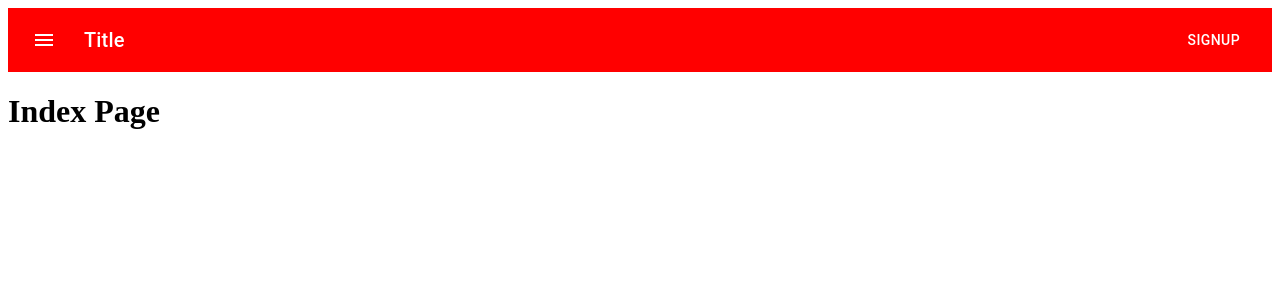
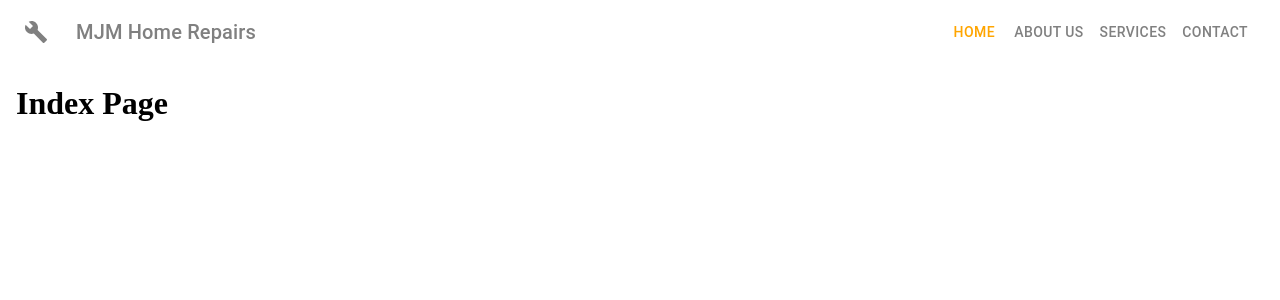
Before and after one commit to JeronimoMendes/Dad-sWebsite, a React (Create React App) app: page / in a window 1280 px wide. Shown: the top 300 px of the page. Built offline with nearby package versions, Linux system fonts and the light colour scheme.

Commit message:
Add basic navbar

```diff
--- a/public/index.html
+++ b/public/index.html
@@ -3,7 +3,7 @@
   <script src="https://unpkg.com/react@16/umd/react.production.min.js"></script>
   <script src="https://unpkg.com/react-dom@16/umd/react-dom.production.min.js"></script>
   <script src="https://unpkg.com/babel-standalone@6.15.0/babel.min.js"></script>
-  <body>
+  <body style="margin: 0;">
 
     <div id="root"></div>
 
--- a/src/components/navbar/Navbar.js
+++ b/src/components/navbar/Navbar.js
@@ -7,18 +7,20 @@ import {
 	Button
 } from '@material-ui/core'
 import { makeStyles } from '@material-ui/core/styles';
-import MenuIcon from '@material-ui/icons/Menu';
+import BuildIcon from '@material-ui/icons/Build';
 
 
 const useStyles = makeStyles(theme => ({
 	menuButton: {
 		marginRight: theme.spacing(2),
+		color: "grey"
 	},
 	title: {
 		flexGrow: 1,
+		color: "grey",
 	},
 	navbar: {
-		backgroundColor: "red",
+		backgroundColor: "white",
 		boxShadow: theme.shadows[0],
 		padding: 0
 	}
@@ -32,13 +34,25 @@ const Navbar = () => {
 		<AppBar position="static" className={classes.navbar}>
 			<Toolbar>
 				<IconButton edge="start" color="inherit" aria-label="menu" className={classes.menuButton}>
-					<MenuIcon />
+				<BuildIcon />
 				</IconButton>
-				<Typography variant="h6" className={classes.title}>Title</Typography>
-    			<Button color="inherit">Signup</Button>
+				<Typography variant="h6" className={classes.title}>MJM Home Repairs</Typography>
+				<NavbarButton href="/" text="Home" />
+				<NavbarButton href="/about-us" text="About us" />
+				<NavbarButton href="/services" text="Services" />
+				<NavbarButton href="/contact" text="Contact" />
 			</Toolbar>
 		</AppBar>
 	)
 };
 
+
+const NavbarButton = (props) => {
+	const color = (window.location.pathname === props.href) ? "orange" : "grey";
+
+	return <Button style={{color: color}} href={props.href}>{props.text}</Button>
+}
+
+
+
 export default Navbar;
--- a/src/pages/App.js
+++ b/src/pages/App.js
@@ -6,20 +6,38 @@ import {
 } from 'react-router-dom';
 import IndexPage from "./IndexPage"
 import Navbar from "../components/navbar/Navbar"
+import {
+	Grid
+} from "@material-ui/core"
 
 
 function App() {
 	return (
-		<div>
+		<Grid>
+			<Grid item>
 				<Navbar />
+			</Grid>
+			<Grid item>
+				<div style={{margin: 16}}>
 					<Router>
 						<Switch>
 							<Route exact path='/'>
 								<IndexPage />
 							</Route>
+							<Route exact path='/services'>
+								<h1>Services</h1>
+							</Route>
+							<Route exact path='/about-us'>
+								<h1>About us</h1>
+							</Route>
+							<Route exact path='/contact'>
+								<h1>Contact</h1>
+							</Route>
 						</Switch>
 					</Router>
 				</div>
+			</Grid>
+		</Grid>
 	);
 }
 
--- a/src/pages/IndexPage.js
+++ b/src/pages/IndexPage.js
@@ -1,6 +1,4 @@
 import React from 'react';
-import Navbar from '../components/navbar/Navbar';
-
 
 const IndexPage = () => {
 	console.log("Index being rendered");
```
Lines whose indentation alone changed are shown as unchanged.
